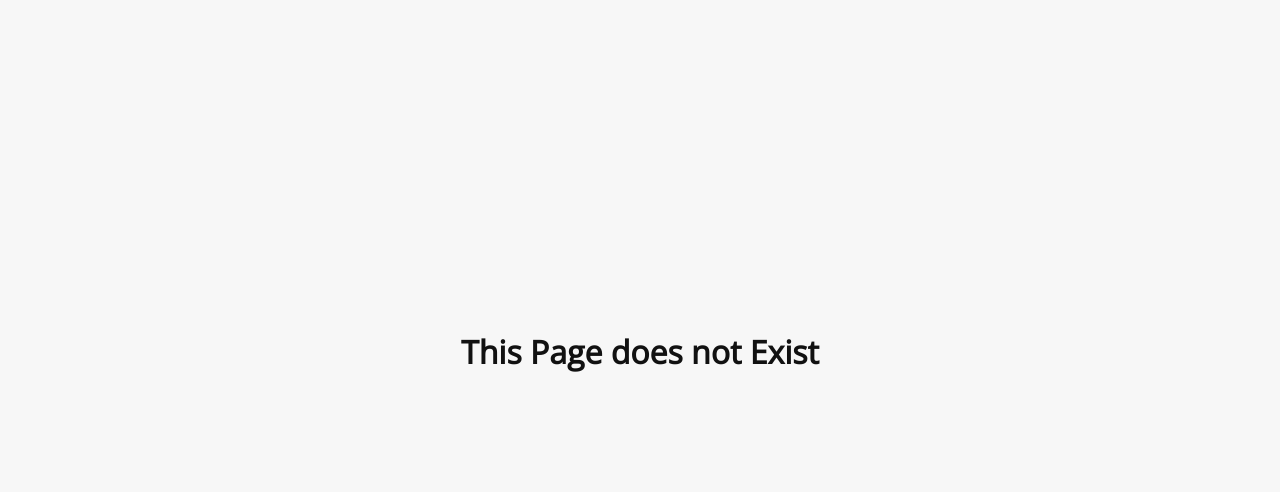
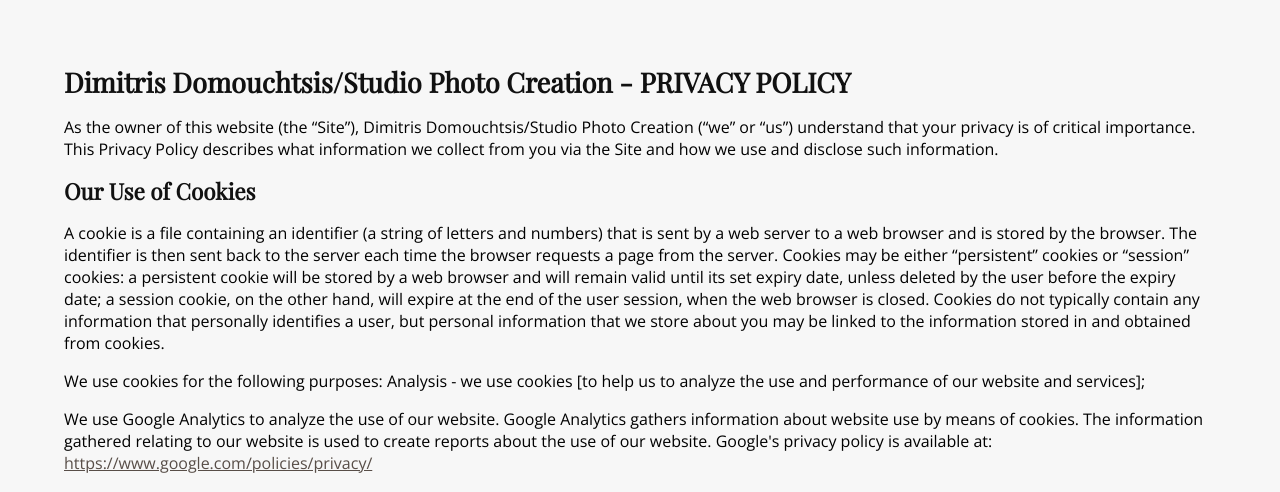
Before and after one commit to VasileiosZisis/photocreation-react, a React (Vite) app: page /privacy-policy in a window 1280 px wide. Shown: the part 295-787 px from the top of the page. Built offline with nearby package versions, Linux system fonts and the light colour scheme.

Commit message:
added privacy policy

```diff
--- a/src/components/Footer.jsx
+++ b/src/components/Footer.jsx
@@ -1,3 +1,4 @@
+import { Link } from 'react-router-dom'
 import './Footer.css'
 
 const Footer = () => {
@@ -58,18 +59,13 @@
       </div>
       <div className='footer-text-div'>
         <p>
-          Copyright © 2023 Photography Dimitris Domouchtsis/Studio Photo
+          Copyright © 2024 Photography Dimitris Domouchtsis/Studio Photo
           Creation
         </p>
         <p>
-          This website uses{' '}
-          <a
-            className='footer-a'
-            href='https://policies.google.com/technologies/partner-sites'
-            target='_blank'
-          >
-            Google Analytics
-          </a>
+          <Link to='/privacy-policy' className='footer-a'>
+            Privacy Policy
+          </Link>
         </p>
         <p>
           Created by{' '}
--- a/src/main.jsx
+++ b/src/main.jsx
@@ -10,6 +10,7 @@
 import HomePage from './pages/HomePage'
 import ErrorPage from './pages/ErrorPage'
 import ContactPage from './pages/ContactPage'
+import PrivacyPolicy from './pages/PrivacyPolicy.jsx'
 import CypriotWeddings from './pages/CypriotWeddings.jsx'
 import EnglishWeddings from './pages/EnglishWeddings.jsx'
 import Christenings from './pages/Christenings.jsx'
@@ -22,6 +23,7 @@
     <Route path='/' element={<App />}>
       <Route index path='/' element={<HomePage />} />
       <Route path='/contact' element={<ContactPage />} />
+      <Route path='/privacy-policy' element={<PrivacyPolicy />} />
       <Route path='/cypriot-weddings' element={<CypriotWeddings />} />
       <Route path='/english-weddings' element={<EnglishWeddings />} />
       <Route path='/christenings' element={<Christenings />} />
--- /dev/null
+++ b/src/pages/PrivacyPolicy.css
@@ -0,0 +1,33 @@
+.privacy-section {
+  display: flex;
+  flex-direction: column;
+  justify-content: center;
+  align-items: start;
+  margin: 5%;
+}
+
+.privacy-section > * {
+  margin-block: 0.5rem;
+}
+
+.privacy-h1 {
+  font-size: 1.7rem;
+  color: var(--black);
+  font-family: 'Playfair Display', serif;
+}
+
+.privacy-h2 {
+  font-size: 1.4rem;
+  color: var(--black);
+  font-family: 'Playfair Display', serif;
+}
+
+.privacy-section a {
+  color: var(--grey);
+  transition: 0.2s;
+  text-decoration: underline;
+}
+
+.privacy-section a:where(:hover, :focus) {
+  color: var(--black);
+}
--- /dev/null
+++ b/src/pages/PrivacyPolicy.jsx
@@ -0,0 +1,121 @@
+import './PrivacyPolicy.css'
+
+const PrivacyPolicy = () => {
+  return (
+    <section className='privacy-section'>
+      <h1 className='privacy-h1'>
+        Dimitris Domouchtsis/Studio Photo Creation - PRIVACY POLICY
+      </h1>
+      <p>
+        As the owner of this website (the “Site”), Dimitris Domouchtsis/Studio
+        Photo Creation (“we” or “us”) understand that your privacy is of
+        critical importance. This Privacy Policy describes what information we
+        collect from you via the Site and how we use and disclose such
+        information.
+      </p>
+      <h2 className='privacy-h2'>Our Use of Cookies</h2>
+      <p>
+        A cookie is a file containing an identifier (a string of letters and
+        numbers) that is sent by a web server to a web browser and is stored by
+        the browser. The identifier is then sent back to the server each time
+        the browser requests a page from the server. Cookies may be either
+        “persistent” cookies or “session” cookies: a persistent cookie will be
+        stored by a web browser and will remain valid until its set expiry date,
+        unless deleted by the user before the expiry date; a session cookie, on
+        the other hand, will expire at the end of the user session, when the web
+        browser is closed. Cookies do not typically contain any information that
+        personally identifies a user, but personal information that we store
+        about you may be linked to the information stored in and obtained from
+        cookies.
+      </p>
+      <p>
+        We use cookies for the following purposes: Analysis - we use cookies [to
+        help us to analyze the use and performance of our website and services];
+      </p>
+      <p>
+        We use Google Analytics to analyze the use of our website. Google
+        Analytics gathers information about website use by means of cookies. The
+        information gathered relating to our website is used to create reports
+        about the use of our website. Google's privacy policy is available at:{' '}
+        <a href='https://www.google.com/policies/privacy/' target='_blank'>
+          https://www.google.com/policies/privacy/
+        </a>
+      </p>
+      <p>
+        Most browsers allow you to refuse to accept cookies and to delete
+        cookies. The methods for doing so vary from browser to browser, and from
+        version to version. You can however obtain up-to-date information about
+        blocking and deleting cookies via these links:
+        <ul>
+          <li>
+            (a){' '}
+            <a
+              href='https://support.google.com/chrome/answer/95647?hl=en'
+              target='_blank'
+            >
+              https://support.google.com/chrome/answer/95647?hl=en
+            </a>{' '}
+            (Chrome)
+          </li>
+          <li>
+            (b){' '}
+            <a
+              href='https://support.mozilla.org/en-US/kb/enable-and-disable-cookies-website-preferences'
+              target='_blank'
+            >
+              https://support.mozilla.org/en-US/kb/enable-and-disable-cookies-website-preferences
+            </a>{' '}
+            (Firefox)
+          </li>
+          <li>
+            (c){' '}
+            <a
+              href='http://www.opera.com/help/tutorials/security/cookies/'
+              target='_blank'
+            >
+              http://www.opera.com/help/tutorials/security/cookies/
+            </a>{' '}
+            (Opera)
+          </li>
+          <li>
+            (d){' '}
+            <a
+              href='https://support.microsoft.com/en-gb/help/17442/windows-internet-explorer-delete-manage-cookies'
+              target='_blank'
+            >
+              https://support.microsoft.com/en-gb/help/17442/windows-internet-explorer-delete-manage-cookies
+            </a>{' '}
+            (Internet Explorer)
+          </li>
+          <li>
+            (e){' '}
+            <a
+              href='https://support.apple.com/en-gb/guide/safari/sfri11471/mac'
+              target='_blank'
+            >
+              https://support.apple.com/en-gb/guide/safari/sfri11471/mac
+            </a>{' '}
+            (Safari)
+          </li>
+          <li>
+            (f){' '}
+            <a
+              href='https://privacy.microsoft.com/en-us/windows-10-microsoft-edge-and-privacy'
+              target='_blank'
+            >
+              https://privacy.microsoft.com/en-us/windows-10-microsoft-edge-and-privacy
+            </a>{' '}
+            (Edge)
+          </li>
+        </ul>
+      </p>
+      <p>
+        Please note that blocking cookies may have a negative impact on the
+        functions of many websites, including our Site. Some features of the
+        Site may cease to be available to you.
+      </p>
+    </section>
+  )
+}
+
+export default PrivacyPolicy
```
